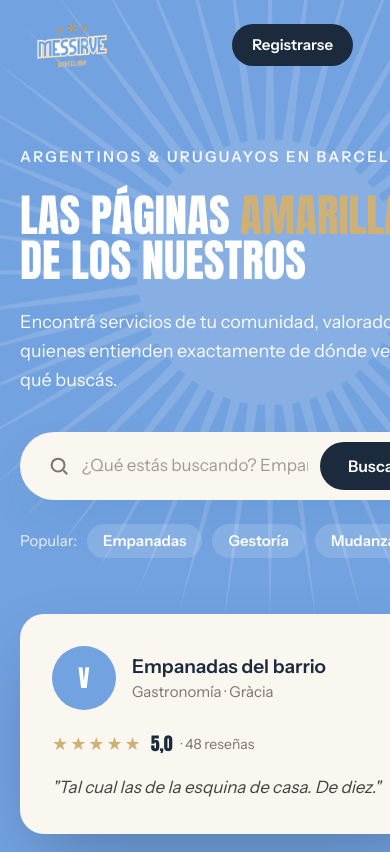
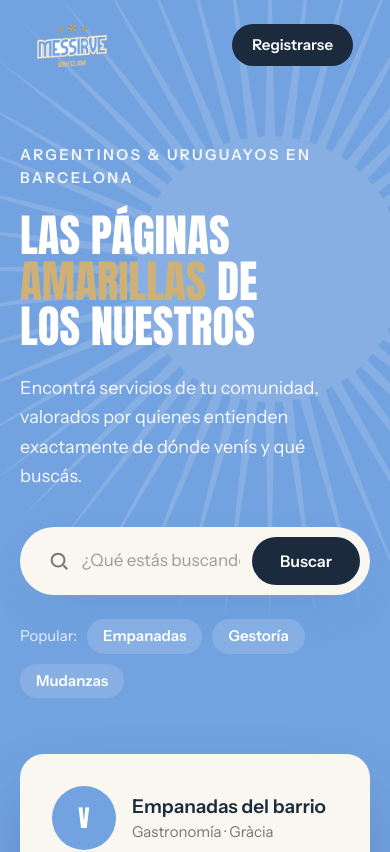
Before and after one commit to vickyrabini/messirve-frontend, a Next.js app: page / in a window 390 px wide. Shown: the top 852 px of the page. Built offline with nearby package versions, Linux system fonts and the light colour scheme; no server answers; the database is empty.

Commit message:
fix: corregir overflow horizontal en hero y buscador del dashboard

```diff
--- a/app/(protected)/dashboard/dashboard-shell.tsx
+++ b/app/(protected)/dashboard/dashboard-shell.tsx
@@ -285,7 +285,7 @@ export function DashboardShell({
 
       {/* MAIN */}
       <main className="flex min-w-0 flex-1 flex-col overflow-hidden">
-        <header className="z-10 flex h-[78px] shrink-0 items-center gap-3 justify-between border-b border-gris/40 bg-cream/90 px-8 backdrop-blur">
+        <header className="z-10 flex h-[78px] shrink-0 items-center gap-3 justify-between border-b border-gris/40 bg-cream/90 px-5 sm:px-8 backdrop-blur">
           <div className="flex items-center gap-3">
             <button
               type="button"
@@ -311,7 +311,7 @@ export function DashboardShell({
         </header>
 
         <div
-          className="flex-1 overflow-y-auto px-8 py-9"
+          className="flex-1 overflow-y-auto px-5 py-9 sm:px-8"
           style={{ maxWidth: "1240px" }}
         >
           {tab === "explorar" && (
--- a/app/(protected)/dashboard/explorar-tab.tsx
+++ b/app/(protected)/dashboard/explorar-tab.tsx
@@ -58,7 +58,7 @@ export function ExplorarTab({ fullName, categories, services }: Props) {
               value={query}
               onChange={(e) => setQuery(e.target.value)}
               placeholder="Empanadas, gestor, mudanzas, tango…"
-              className="flex-1 border-none bg-transparent text-[16px] text-ink outline-none placeholder:text-muted/70"
+              className="min-w-0 flex-1 border-none bg-transparent text-[16px] text-ink outline-none placeholder:text-muted/70"
             />
           </div>
         </div>
--- a/app/components/landing-page.tsx
+++ b/app/components/landing-page.tsx
@@ -108,7 +108,7 @@ export default function LandingPage({ isAuthenticated, categories }: Props) {
   }, []);
 
   return (
-    <div className="font-sans text-ink antialiased overflow-x-hidden">
+    <div className="font-sans text-ink antialiased">
       {/* ============ NAV ============ */}
       <header
         id="nav"
@@ -119,7 +119,10 @@ export default function LandingPage({ isAuthenticated, categories }: Props) {
             ref={navShellRef}
             className="mt-3 flex items-center justify-between rounded-2xl border border-transparent px-4 py-2.5 transition-all duration-300"
           >
-            <a href="#top" className="flex items-center gap-2 shrink-0">
+            <Link
+              href={isAuthenticated ? "/dashboard" : "#top"}
+              className="flex items-center gap-2 shrink-0"
+            >
               <Image
                 src="/messirve-logo.png"
                 alt="Messirve Barcelona"
@@ -127,7 +130,7 @@ export default function LandingPage({ isAuthenticated, categories }: Props) {
                 height={44}
                 className="h-11 w-auto"
               />
-            </a>
+            </Link>
 
             <div className="hidden md:flex items-center gap-8 text-[15px] font-semibold text-ink/80">
               <a href="#como" className="link-underline hover:text-ink">
@@ -169,7 +172,7 @@ export default function LandingPage({ isAuthenticated, categories }: Props) {
           }}
         />
 
-        <div className="relative mx-auto max-w-7xl px-5 sm:px-8 grid lg:grid-cols-[1.15fr_0.85fr] gap-14 items-center">
+        <div className="relative mx-auto max-w-7xl px-5 sm:px-8 grid grid-cols-1 lg:grid-cols-[1.15fr_0.85fr] gap-14 items-center">
           <div data-stagger>
             <span className="reveal inline-block text-[15px] font-bold uppercase tracking-[0.16em] text-white/90">
               Argentinos &amp; uruguayos en Barcelona
@@ -207,7 +210,7 @@ export default function LandingPage({ isAuthenticated, categories }: Props) {
                 type="text"
                 name="q"
                 placeholder="¿Qué estás buscando? Empanadas, gestor..."
-                className="flex-1 border-none bg-transparent text-[17px] text-ink outline-none placeholder:text-muted/70"
+                className="min-w-0 flex-1 border-none bg-transparent text-[17px] text-ink outline-none placeholder:text-muted/70"
               />
               <button
                 type="submit"
```
